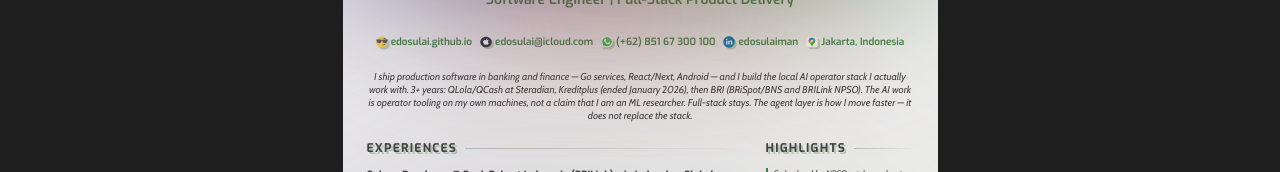
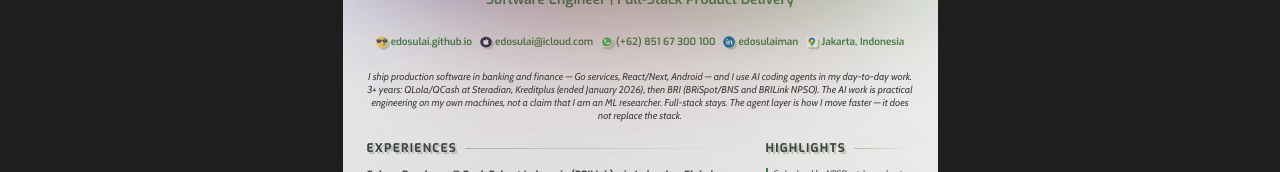
Before and after one commit to edosulai/edosulai.github.io, a Next.js app: page /resume in a window 1280 px wide. Shown: the part 137-309 px from the top of the page. Built offline with nearby package versions, Linux system fonts and the light colour scheme; a web font is replaced by a local one.

Commit message:
fix(cv): drop leftover operator tooling copy and 75% metric
Public wording now matches the accepted AI coding / agent engineering labels. Kreditplus coverage stays qualitative.

```diff
--- a/data/resume-content.json
+++ b/data/resume-content.json
@@ -15,7 +15,7 @@
     "linkedin": "edosulaiman",
     "location": "Jakarta, Indonesia"
   },
-  "summary": "I ship production software in banking and finance — Go services, React/Next, Android — and I build the local AI operator stack I actually work with. 3+ years: QLola/QCash at Steradian, Kreditplus (ended January 2026), then BRI (BRiSpot/BNS and BRILink NPSO). The AI work is operator tooling on my own machines, not a claim that I am an ML researcher. Full-stack stays. The agent layer is how I move faster — it does not replace the stack.",
+  "summary": "I ship production software in banking and finance — Go services, React/Next, Android — and I use AI coding agents in my day-to-day work. 3+ years: QLola/QCash at Steradian, Kreditplus (ended January 2026), then BRI (BRiSpot/BNS and BRILink NPSO). The AI work is practical engineering on my own machines, not a claim that I am an ML researcher. Full-stack stays. The agent layer is how I move faster — it does not replace the stack.",
   "experiences": [
     {
       "role": "Golang Developer",
--- a/pages/resume/index.tsx
+++ b/pages/resume/index.tsx
@@ -52,7 +52,7 @@ export default function Resume({ cvStyles, cvBody }: Readonly<ResumeProps>) {
         />
         <meta
           name="description"
-          content="Full-stack engineer. Banking and finance systems in Go, React, and Android. Local AI operator tooling."
+          content="Full-stack engineer. Banking and finance systems in Go, React, and Android. AI coding agents and agent engineering."
         />
         <link rel="preconnect" href="https://fonts.googleapis.com" />
         <link
--- a/public/resume.html
+++ b/public/resume.html
@@ -494,7 +494,7 @@
 
     <!-- ===== SUMMARY ===== -->
 <!-- SYNC:BEGIN:SUMMARY -->
-    <p class="summary">I ship production software in banking and finance — Go services, React/Next, Android — and I build the local AI operator stack I actually work with. 3+ years: QLola/QCash at Steradian, Kreditplus (ended January 2026), then BRI (BRiSpot/BNS and BRILink NPSO). The AI work is operator tooling on my own machines, not a claim that I am an ML researcher. Full-stack stays. The agent layer is how I move faster — it does not replace the stack.</p>
+    <p class="summary">I ship production software in banking and finance — Go services, React/Next, Android — and I use AI coding agents in my day-to-day work. 3+ years: QLola/QCash at Steradian, Kreditplus (ended January 2026), then BRI (BRiSpot/BNS and BRILink NPSO). The AI work is practical engineering on my own machines, not a claim that I am an ML researcher. Full-stack stays. The agent layer is how I move faster — it does not replace the stack.</p>
 <!-- SYNC:END:SUMMARY -->
 
     <!-- ===== MAIN CONTENT ===== -->
@@ -601,7 +601,7 @@
 </g></svg></span>
                   <div class="feature-content">
                     <div class="feature-title">Kreditplus - Loan Origination System (Database Migration)</div>
-                    <div class="feature-desc">Migrated the authentication service database from SQL Server and MySQL to PostgreSQL, adapting business logic, SQL queries, and schema relationships for PostgreSQL compatibility. Ensured backward compatibility through consistent API request and response structures with the previous service version, achieving 75%+ unit test coverage.</div>
+                    <div class="feature-desc">Migrated the authentication service database from SQL Server and MySQL to PostgreSQL, adapting business logic, SQL queries, and schema relationships for PostgreSQL compatibility. Ensured backward compatibility through consistent API request and response structures with the previous service version, with unit-test coverage on service flows.</div>
                   </div>
                 </div>
                 <div class="feature-item">
```
Also changed, not shown: 1 other file (tests, documents, lock files or other folders).
